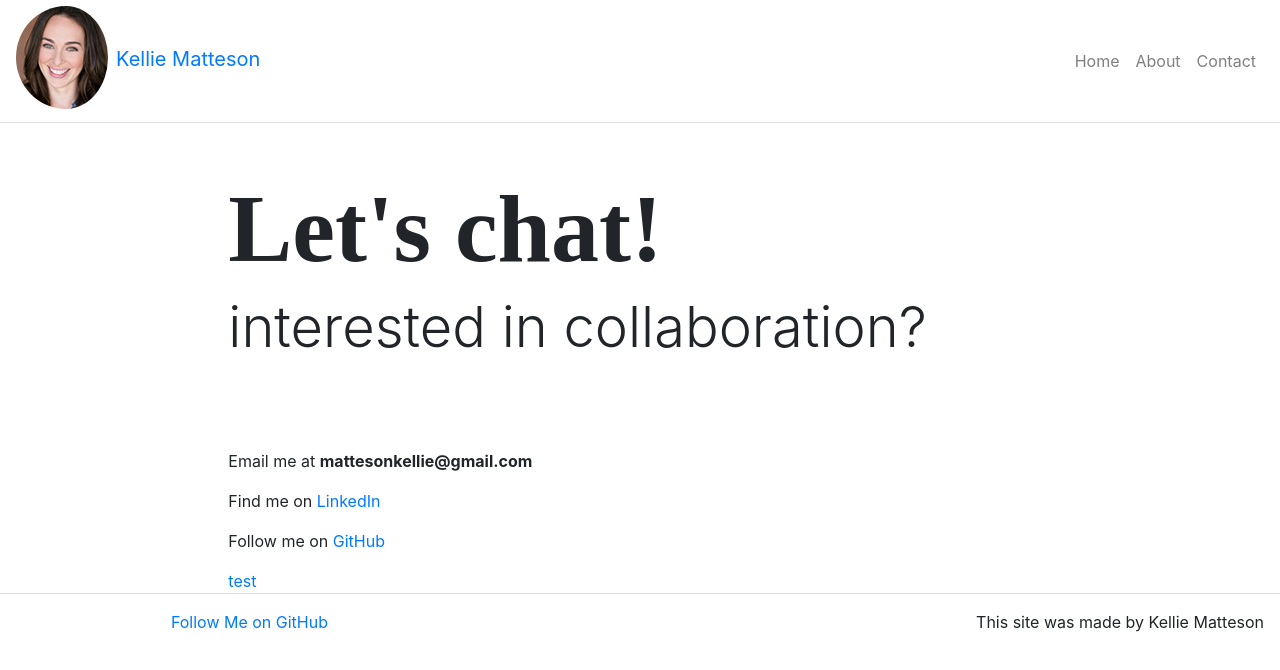
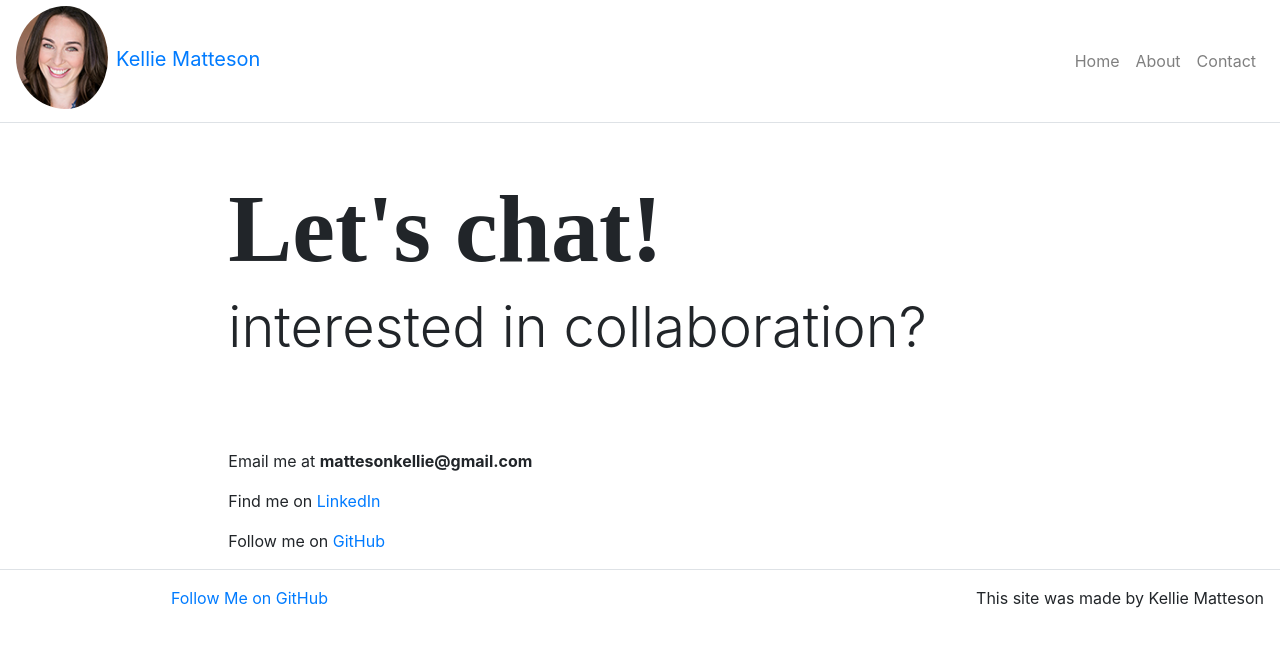
Before and after one commit to kelliematteson/portfolio, a React (Create React App) app: page /contact in a window 1280 px wide. Shown: the top 670 px of the page. Built offline with nearby package versions, Linux system fonts and the light colour scheme; a web font is replaced by a local one.

Commit message:
added new contact links

```diff
--- a/src/pages/ContactPage.js
+++ b/src/pages/ContactPage.js
@@ -93,7 +93,7 @@ class ContactPage extends React.Component {
                     <p>Email me at <strong>mattesonkellie@gmail.com</strong></p>
                     <p>Find me on <a href="https://www.linkedin.com/in/kelliematteson/">LinkedIn</a></p>
                     <p>Follow me on <a href="https://github.com/kelliematteson">GitHub</a></p>
-                    <a href="../assets/images/kelliematteson_fullstackdevResume-1.pdf" download="kelliemattesonResume"> test </a>
+                    {/* <a href="../assets/documents/kelliematteson_fullstackdevResume-1.pdf"download>maybe?</a> */}
 
                 </Content>
             </div>
```
Also changed, not shown: 2 other files (tests, documents, lock files or other folders).
